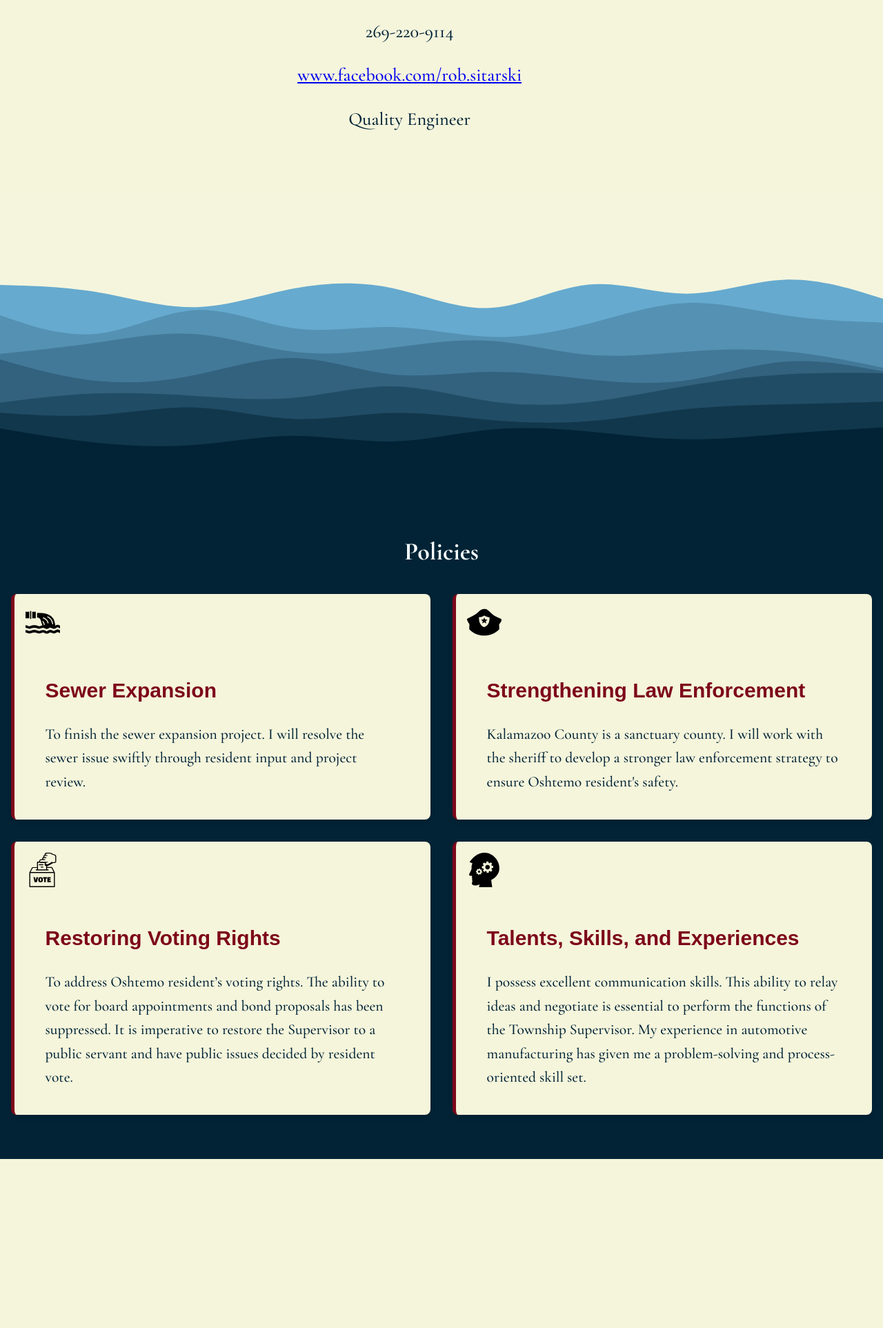
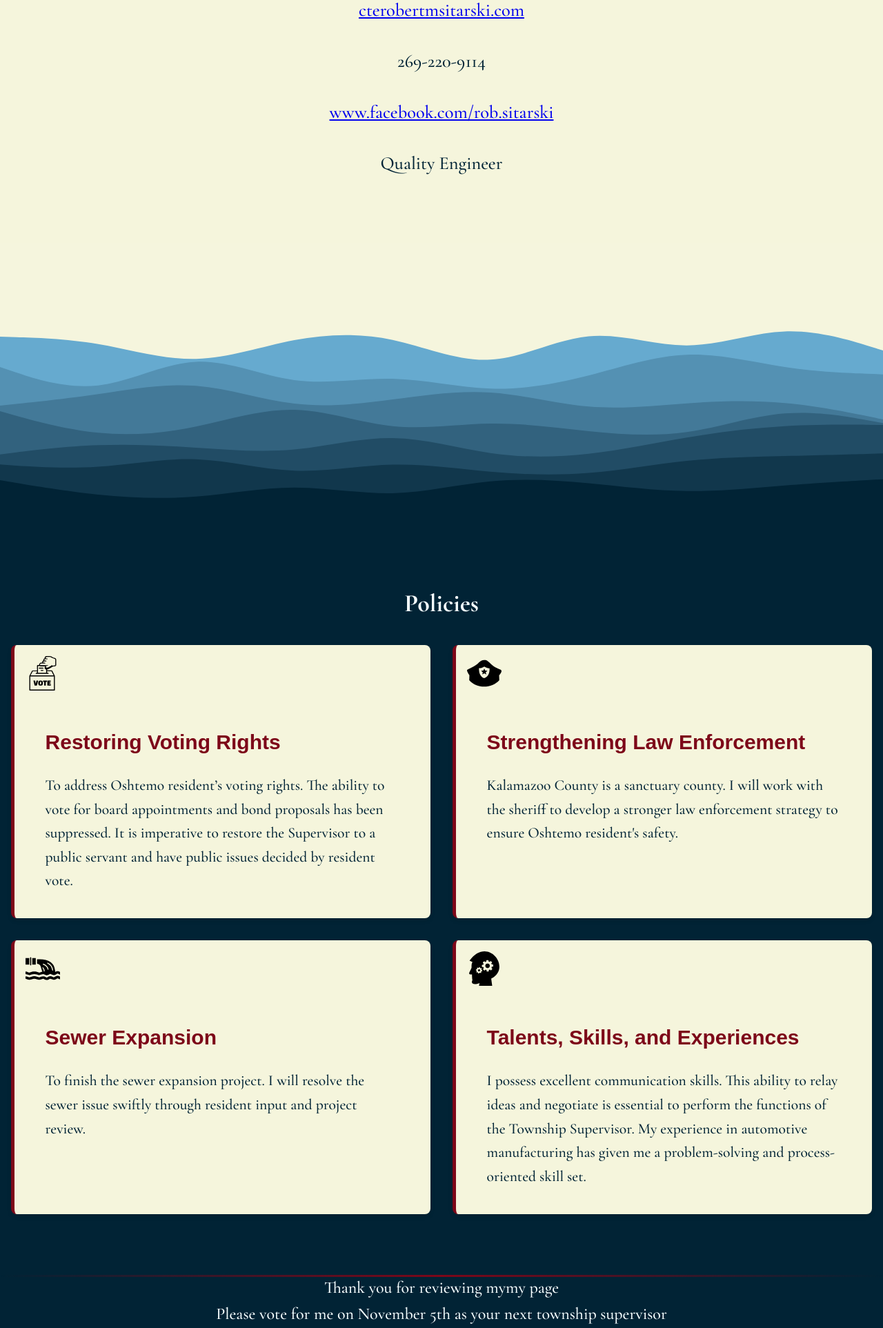
Before and after one commit to austin-wojo/patriot, a Flask app: page / in a window 1280 px wide. Shown: the part 3200-5125 px from the top of the page at 69% size. Before the commit the page ends 4880 px from the top, so only its background shows below. Run offline with Flask 3, Linux system fonts and the light colour scheme; some web fonts are replaced.

Commit message:
Minor updates to content and stlying

```diff
--- a/app/static/css/style.css
+++ b/app/static/css/style.css
@@ -134,15 +134,42 @@ header {
     position: absolute;
     bottom: 0;
 }
+
+.footer-header {
+    background-color: transparent;
+    display: block;
+    width: 100%;
+    height: 3px;
+    background: linear-gradient(to right, rgba(0,0,0,0), var(--accent-color-red), rgba(0,0,0,0));
+    bottom: 0;
+}
+
+p.footer-content {
+
+}
 .quote1, .quote2 {
+
 font-style: italic;
+
 font-size: 1.2rem;
+
 line-height: 1.6;
+
 margin: 2rem 0;
+
 padding: 1rem;
+
 margin-left: 2rem; /* Add left margin */
+
 margin-right: 2rem; /* Add right margin */
+
 position: relative;
+
+max-width: 444px;
+
+/* justify-content: center; */
+
+display: inline-block;
   }
 
   .quote1 {
@@ -166,8 +193,8 @@ header {
   }
 
   .quote2::after {
-    right: 0.5rem;
-    bottom: 0.5rem;
+    /* left: 0.5rem; */
+    bottom: 1.0rem;
   }
 
 .hero-title {
@@ -239,9 +266,6 @@ body, .text-content {
 
 }
 
-.about-section p, .about-section h2 {
-    margin: var(--space-md) 0;
-}
 .donate-button {
     font-size: calc(var(--font-size-base) * 1.5); /* Increase the font size */
     padding: calc(var(--space-sm) * 2) calc(var(--space-lg) * 2); /* Increase padding */
--- a/app/static/js/app.js
+++ b/app/static/js/app.js
@@ -12,7 +12,6 @@ const NavBar = {
                     <li><a href="#donate">DONATE</a></li>
                 </ul>
             </nav>
-            <div class="fading-line"></div>
         </div>
     </header>
     `,
@@ -31,10 +30,14 @@ const HeroSection = {
             <img :src="src" alt="Hero Image" class="hero-image">
 
             <h1 class="hero-title">ROBERT M. SITARSKI</h1>
-            <h2 class="hero-subtitle">CANDIDATE FOR <br><br> OSHTEMO TOWNSHIP SUPERVISOR</h2>
+            <h2 class="hero-subtitle">CANDIDATE FOR <br> OSHTEMO TOWNSHIP SUPERVISOR</h2>
         </div>
-        <p class="quote1">"We mutually pledge to each other our lives, our fortunes, and our sacred honour." - Thomas Jefferson</p>
-        <p class="quote2">"Duty is ours; results are God's" - John Quincy Adams</p>
+
+        <div >
+            <p class="quote1">"We mutually pledge to each other our lives, our fortunes, and our sacred honour." - Thomas Jefferson</p>
+            <p class="quote2">"Duty is ours; results are God's" - John Quincy Adams</p>
+        </div>
+
         <div id="donate"class="donate-section container">
             <button class="donate-button">Donate Now</button>
             <p>Your support is greatly appreciated. Please consider making a donation to help us achieve our goals.</p>
@@ -42,6 +45,7 @@ const HeroSection = {
                 <iframe width="560" height="315" src="https://www.youtube.com/embed/-KoXt9pZLGM" title="YouTube video" frameborder="0" allow="accelerometer; autoplay; clipboard-write; encrypted-media; gyroscope; picture-in-picture" allowfullscreen></iframe>
             </div>
         </div>
+    </section>
     `,
     data() {
         return {
@@ -61,9 +65,9 @@ const AboutSection = {
 
                 </div>
             <div class="about-content">
-                <p>Oshtemo Township Supervisor. BS Public Administration, CMU, 2003; Master’s coursework in Public Administration, WMU, 2010-2012. rsitar5@gmail.com</p>
-                <p>Voluntary Probation Officer, 16th Dist. Court, Livonia, MI 1997-2007; Certified Supplier Quality Engineer, 2002. Career in automotive quality 25 years.<br> Married 20 years and have three stepchildren.<br> Constitutional Coach Patriot Academy since 2023 <br> I have been a Kalamazoo County resident since 2007. I'm a recovered alchoholic with 32 years of continuous sobriety.</p>
-                <p>P.O. Box 136 Oshtemo, MI. 49097</p>
+                <p>Candidate for Oshtemo Township Supervisor. <br> BS Public Administration, CMU, 2003 <br> Master’s coursework in Public Administration, WMU, 2010-2012.</p>
+                <p>Voluntary Probation Officer, 16th Dist. Court, Livonia, MI 1997-2007 <br>Certified Supplier Quality Engineer, 2002. Career in automotive quality 25 years.<br> Married 20 years and have three stepchildren.<br> Constitutional Coach Patriot Academy since 2023 <br> I have been a Kalamazoo County resident since 2007. I'm a recovered alchoholic with 32 years of continuous sobriety.</p>
+                <p>P.O. Box 136 Oshtemo, MI. 49097 <br> rsitar5@gmail.com </p>
                 <p><a href="http://cterobertmsitarski.com/" target="_blank">cterobertmsitarski.com</a></p>
                 <p>269-220-9114</p>
                 <p><a href="http://www.facebook.com/rob.sitarski" target="_blank">www.facebook.com/rob.sitarski</a></p>
@@ -81,9 +85,9 @@ const PoliciesSection = {
             <h2>Policies</h2>
             <div class="policies-grid">
                 <div class="policy-card">
-                    <img src="static/icons/sewer.svg" alt="Sewer Expansion" class="policy-icon">
-                    <h3>Sewer Expansion</h3>
-                    <p>To finish the sewer expansion project. I will resolve the sewer issue swiftly through resident input and project review.</p>
+                    <img src="static/icons/voting.svg" alt="Voting Rights" class="policy-icon">
+                    <h3>Restoring Voting Rights</h3>
+                    <p>To address Oshtemo resident’s voting rights. The ability to vote for board appointments and bond proposals has been suppressed. It is imperative to restore the Supervisor to a public servant and have public issues decided by resident vote.</p>
                 </div>
                 <div class="policy-card">
                     <img src="static/icons/law.svg" alt="Law Enforcement" class="policy-icon">
@@ -91,9 +95,9 @@ const PoliciesSection = {
                     <p>Kalamazoo County is a sanctuary county. I will work with the sheriff to develop a stronger law enforcement strategy to ensure Oshtemo resident's safety.</p>
                 </div>
                 <div class="policy-card">
-                    <img src="static/icons/voting.svg" alt="Voting Rights" class="policy-icon">
-                    <h3>Restoring Voting Rights</h3>
-                    <p>To address Oshtemo resident’s voting rights. The ability to vote for board appointments and bond proposals has been suppressed. It is imperative to restore the Supervisor to a public servant and have public issues decided by resident vote.</p>
+                    <img src="static/icons/sewer.svg" alt="Sewer Expansion" class="policy-icon">
+                    <h3>Sewer Expansion</h3>
+                    <p>To finish the sewer expansion project. I will resolve the sewer issue swiftly through resident input and project review.</p>
                 </div>
                 <div class="policy-card">
                     <img src="static/icons/skills.svg" alt="Skills" class="policy-icon">
--- a/app/templates/main/index.html
+++ b/app/templates/main/index.html
@@ -8,5 +8,9 @@
     <about-section></about-section>
     <div class="spacer layer2"></div>
     <policies-section></policies-section>
+    <footer class="footer-header">
+        <p class="footer-content">Thank you for reviewing mymy page <br>Please vote for me on November 5th as your next township supervisor</p>
+    </footer>
 </body>
+
 {% endblock %}
```
Also changed, not shown: app/static/images/hero.png, app/static/images/hero_old.png (added). Lines whose indentation alone changed are shown as unchanged.
